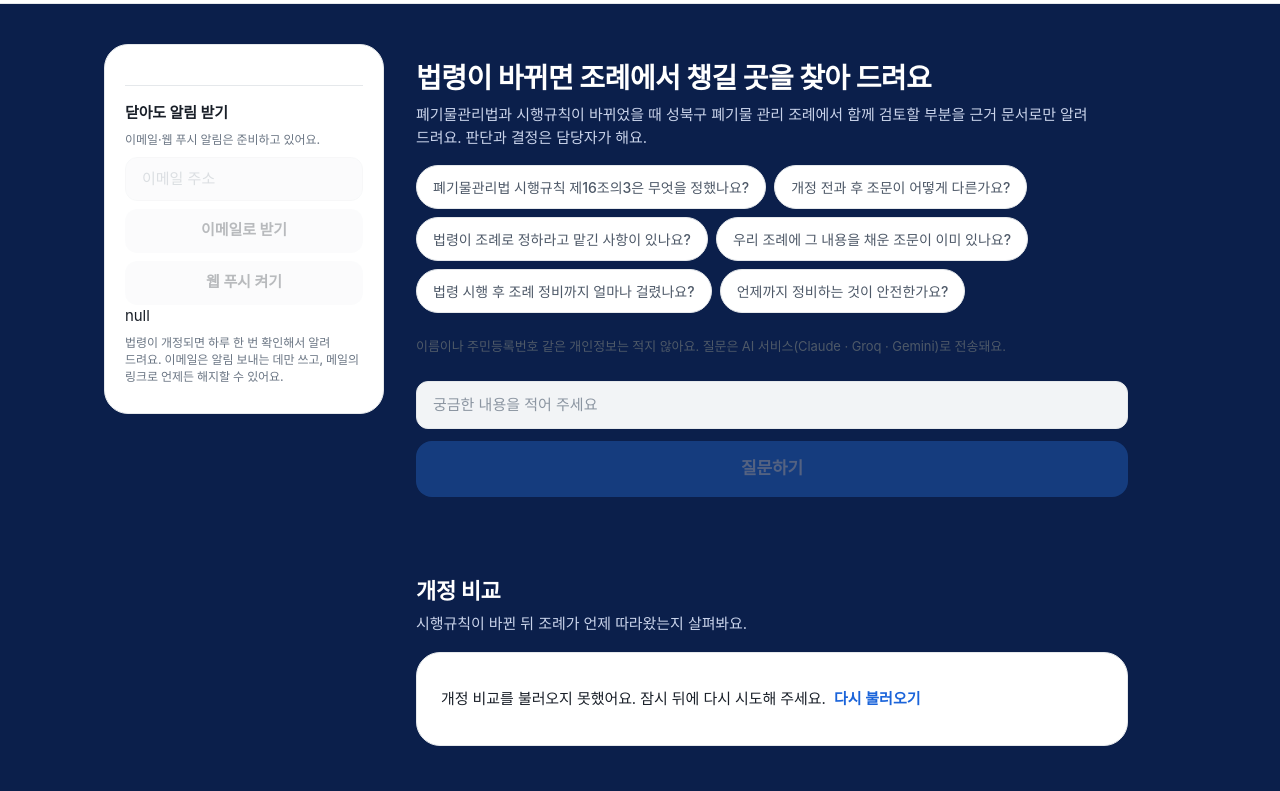
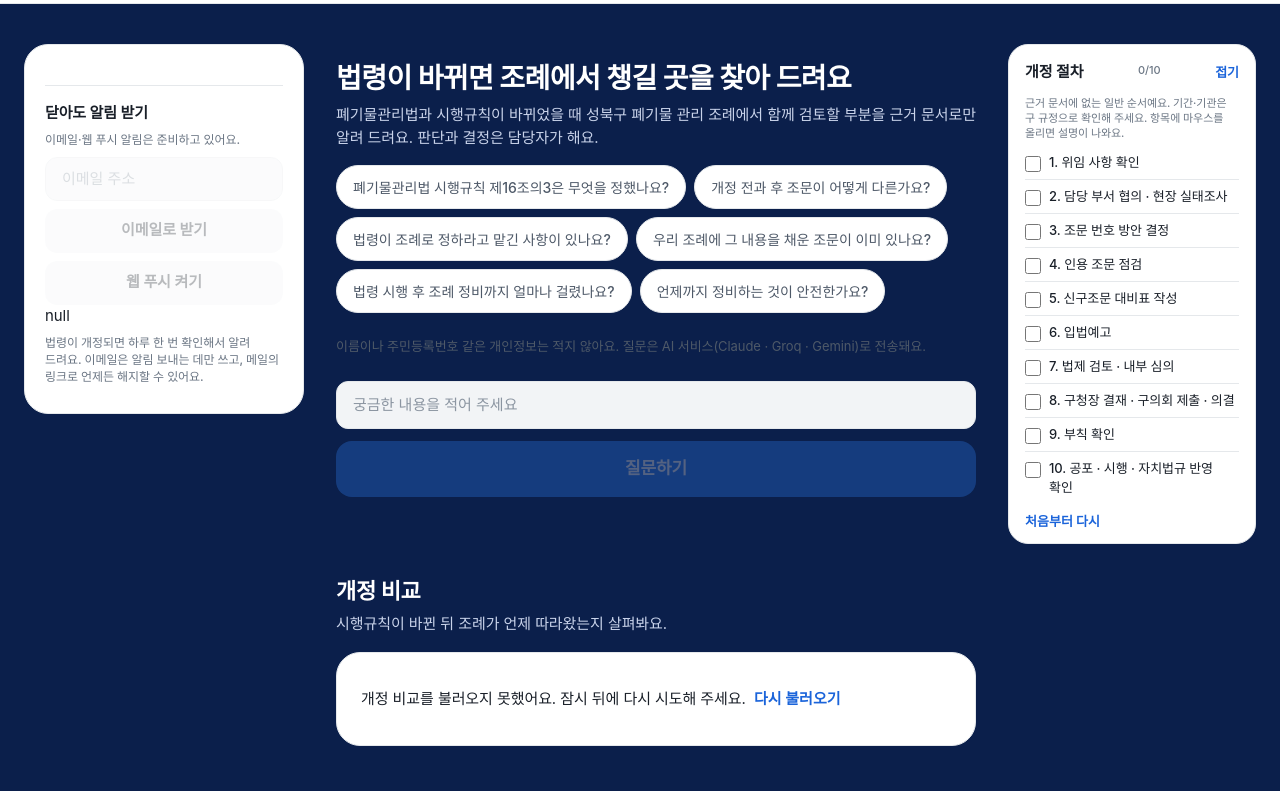
Before and after one commit to 2131269seoeun/team-project-05, a website: page public/index.html in a window 1280 px wide. Shown: the part 53-844 px from the top of the page. Drawn offline with Linux system fonts and the light colour scheme; no server answers; a web font is replaced by a local one.

Commit message:
개정 절차 체크리스트를 오른쪽 사이드에 작게 배치(좁은 화면에서는 아래에서 접힘)
Co-Authored-By: Claude Sonnet 5.5 <noreply@anthropic.com>
Claude-Session: https://claude.ai/code/session_01NQAU39tgTFAb8yi9iCA2iY

```diff
--- a/public/app.js
+++ b/public/app.js
@@ -337,18 +337,20 @@
     try { done = JSON.parse(localStorage.getItem(CHECK_KEY) || '[]'); } catch { /* 저장 못 해도 동작 */ }
     const save = () => { try { localStorage.setItem(CHECK_KEY, JSON.stringify(done)); } catch { /* 무시 */ } };
     const count = h('span', { class: 'caption num', role: 'status' });
-    const refresh = () => { count.textContent = `${done.length} / ${STEPS.length} 완료`; };
+    const refresh = () => { count.textContent = `${done.length}/${STEPS.length}`; };
     const items = STEPS.map(([title, note], i) => {
       const box = h('input', { type: 'checkbox', id: `step-${i}`, checked: done.includes(i) ? 'checked' : null });
       box.addEventListener('change', () => { done = box.checked ? [...new Set([...done, i])] : done.filter((x) => x !== i); save(); refresh(); });
-      return h('li', { class: 'check-item' }, box, h('label', { for: `step-${i}` }, h('span', { class: 't' }, `${i + 1}. ${title}`), h('span', { class: 's' }, note)));
+      return h('li', { class: 'check-item', title: note }, box, h('label', { for: `step-${i}` }, h('span', { class: 't' }, `${i + 1}. ${title}`)));
     });
     refresh();
-    mount.replaceChildren(h('div', { class: 'card' },
-      h('div', { class: 'sec-head' }, h('h3', {}, '조례 개정 단계'), badge('일반 절차 · 확인 필요', 'demo')),
-      h('p', { class: 'caption' }, '앱의 근거 문서에 없는 일반적인 순서예요. 기간과 기관은 성북구 규정으로 확인해 주세요.'),
+    // 넓은 화면에서는 펼쳐 두고, 좁은 화면(본문 아래로 내려옴)에서는 접어 둬서 페이지가 길어지지 않게 한다
+    const wide = window.matchMedia('(min-width: 1201px)').matches;
+    mount.replaceChildren(h('details', { class: 'side-check', open: wide ? 'open' : null },
+      h('summary', {}, h('span', { class: 'side-title' }, '개정 절차'), count),
+      h('p', { class: 'caption' }, '근거 문서에 없는 일반 순서예요. 기간·기관은 구 규정으로 확인해 주세요. 항목에 마우스를 올리면 설명이 나와요.'),
       h('ol', { class: 'checklist' }, items),
-      h('div', { class: 'mt-12' }, count, ' ', h('button', { type: 'button', class: 'text-btn', onclick: () => { done = []; save(); renderChecklist(); } }, '처음부터 다시'))));
+      h('button', { type: 'button', class: 'text-btn', onclick: () => { done = []; save(); renderChecklist(); } }, '처음부터 다시')));
   }
 
   loadCompare();
--- a/public/index.html
+++ b/public/index.html
@@ -53,15 +53,10 @@
       <div id="law"><div class="card"><span class="dots" aria-label="불러오는 중"><i></i><i></i><i></i></span></div></div>
     </section>
 
-        <!-- 4구역 개정 절차 -->
-    <section id="checklist-zone" aria-labelledby="checklist-title">
-      <h2 id="checklist-title">개정 절차 체크리스트</h2>
-      <p class="lead">조례를 고칠 때 거치는 일반적인 순서예요. 진행 상황을 체크해 두세요.</p>
-      <div id="checklist"></div>
-    </section>
+        <p class="footer">이 서비스는 검토를 돕는 도구예요. 조례를 고쳐야 하는지, 위법인지는 단정하지 않고 &ldquo;검토 필요&rdquo;로만 알려 드려요. 문의처는 성북구청 대표전화 02-2241-3114(120 다산콜센터로 연결)예요.</p>
+  </main>
 
-    <p class="footer">이 서비스는 검토를 돕는 도구예요. 조례를 고쳐야 하는지, 위법인지는 단정하지 않고 &ldquo;검토 필요&rdquo;로만 알려 드려요. 문의처는 성북구청 대표전화 02-2241-3114(120 다산콜센터로 연결)예요.</p>
-  </main>
+  <aside class="side-right" id="checklist-zone" aria-label="개정 절차 체크리스트"><div id="checklist"></div></aside>
   </div>
 
   <script src="/app.js"></script>
--- a/public/styles.css
+++ b/public/styles.css
@@ -97,7 +97,7 @@ a { color: var(--blue-text); text-decoration: none; }
   border-bottom: 1px solid var(--line);
 }
 .top-inner {
-  max-width: 1120px; margin: 0 auto; padding: 8px 24px;
+  max-width: 1380px; margin: 0 auto; padding: 8px 24px;
   min-height: 56px; display: flex; flex-wrap: wrap; align-items: center; justify-content: space-between; gap: 8px 12px;
 }
 .brand { font-size: 17px; font-weight: 700; letter-spacing: -0.015em; white-space: nowrap; }
@@ -110,7 +110,7 @@ a { color: var(--blue-text); text-decoration: none; }
 main { max-width: 760px; min-width: 0; flex: 1; padding: 0 24px 80px; }
 
 /* 왼쪽 알림함 — 좁은 화면에서는 본문 위로 올라온다 */
-.layout { max-width: 1120px; margin: 0 auto; display: flex; align-items: flex-start; gap: 8px; padding: 0 24px; }
+.layout { max-width: 1380px; flex-wrap: wrap; margin: 0 auto; display: flex; align-items: flex-start; gap: 8px; padding: 0 24px; }
 .inbox {
   position: sticky; top: 72px; flex: 0 0 280px; margin-top: 40px; padding: 20px;
   background: var(--surface); border: 1px solid var(--line); border-radius: 24px;
@@ -282,3 +282,18 @@ details[open] summary::after { content: "접기"; }
 .cmp-tag { padding: 2px 10px; border-radius: 999px; background: var(--red-wash); color: var(--red-text); font-size: 12px; font-weight: 600; }
 .cmp-details .cmp th { background: var(--surface); }
 .cmp-details .cmp td { background: var(--surface); }
+
+/* 오른쪽 개정 절차 — 작게. 1200px 이하에서는 본문 아래로 내려오고 접힌다 */
+.side-right { position: sticky; top: 72px; flex: 0 0 248px; margin-top: 40px; padding: 4px 16px; background: var(--surface); border: 1px solid var(--line); border-radius: 20px; max-height: calc(100vh - 96px); overflow: auto; }
+.side-check > summary { display: flex; align-items: center; justify-content: space-between; gap: 8px; padding: 12px 0; cursor: pointer; }
+.side-title { font-size: 15px; font-weight: 700; }
+.side-right .caption { margin: 0 0 4px; font-size: 11px; }
+.side-right .checklist { margin-top: 4px; gap: 0; }
+.side-right .check-item { padding: 7px 0; gap: 8px; }
+.side-right .check-item input { width: 16px; height: 16px; margin-top: 3px; }
+.side-right .check-item .t { font-size: 13px; font-weight: 500; line-height: 1.45; }
+.side-right .text-btn { min-height: 36px; padding: 0; font-size: 13px; }
+@media (max-width: 1200px) { .side-right { order: 3; flex: 1 1 100%; position: static; margin: 0 24px; max-height: none; } }
+@media (max-width: 900px) { .side-right { margin: 16px 24px 0; } }
+.side-check { margin-top: 0; border: 0; border-radius: 0; }
+.side-check > summary { min-height: 0; }
```
